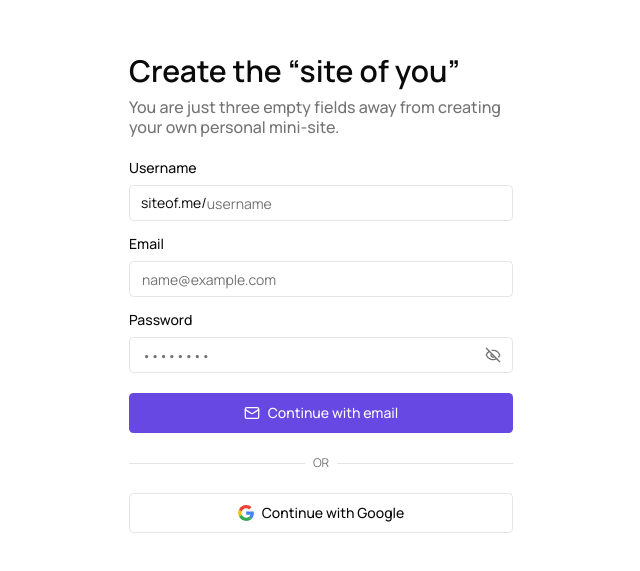
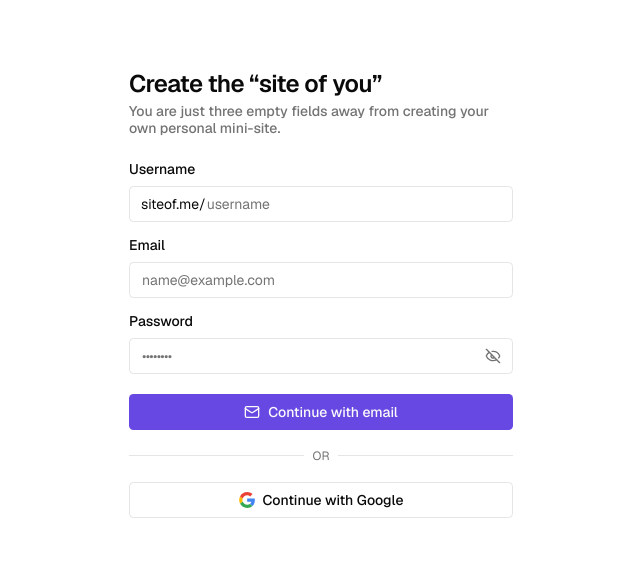
Before and after one commit to sudipb7/siteofme, a Next.js app: page /sign-up in a window 1280 px wide. Shown: the part 107-678 px from the top of the page, without its empty margins (319-959 px from the left). Built offline with nearby package versions, Linux system fonts and the light colour scheme.

Commit message:
refactor: update ui components

```diff
--- a/app/(auth)/activate/page.tsx
+++ b/app/(auth)/activate/page.tsx
@@ -34,14 +34,14 @@ export default async function AccountActivationPage({
     return (
       <main className="flex w-full min-h-dvh flex-col items-center justify-center p-6">
         <div className="mx-auto flex flex-col justify-center space-y-6 w-full max-w-sm">
-          <div className="space-y-2">
-            <h1 className="text-3xl font-semibold">Oops! Something went wrong</h1>
-            <p className="font-medium text-muted-foreground leading-tight">
+          <div className="space-y-1">
+            <h1 className="heading_primary">Oops! Something went wrong</h1>
+            <p className="description">
               Looks like your verification link has expired or isn&apos;t working. No worries though
               - you can try again by requesting a new one.
             </p>
           </div>
-          <Button size="lg" className="w-full" asChild>
+          <Button className="w-full" asChild>
             <Link href="/">Back to home</Link>
           </Button>
         </div>
@@ -57,14 +57,14 @@ export default async function AccountActivationPage({
   return (
     <main className="flex w-full min-h-dvh flex-col items-center justify-center p-6">
       <div className="mx-auto flex flex-col justify-center space-y-6 w-full max-w-sm">
-        <div className="space-y-2">
-          <h1 className="text-3xl font-semibold">All set! You&apos;ve secured your username!</h1>
-          <p className="font-medium text-muted-foreground leading-tight">
+        <div className="space-y-1">
+          <h1 className="heading_primary">All set! You&apos;ve secured your username!</h1>
+          <p className="description">
             Thanks for verifying your email. Your username is securely yours, and no one else can
             claim it.
           </p>
         </div>
-        <Button size="lg" className="w-full" asChild>
+        <Button className="w-full" asChild>
           <Link href="/app">Start creating</Link>
         </Button>
       </div>
--- a/app/(auth)/onboarding/components/full-name.tsx
+++ b/app/(auth)/onboarding/components/full-name.tsx
@@ -1,7 +1,6 @@
 import { z } from "zod";
 import { Loader2 } from "lucide-react";
 import { useForm } from "react-hook-form";
-import { Button } from "@/components/ui/button";
 import { zodResolver } from "@hookform/resolvers/zod";
 
 import {
@@ -14,6 +13,7 @@ import {
 } from "@/components/ui/form";
 import { User } from "@/db/schema";
 import { Input } from "@/components/ui/input";
+import { Button } from "@/components/ui/button";
 import { handleClientError } from "@/lib/utils";
 import { useUpdateUser } from "@/hooks/mutations";
 
@@ -59,15 +59,13 @@ export const FullNameForm = ({ user }: FullNameFormProps) => {
 
   return (
     <>
-      <div className="space-y-2">
-        <h1 className="text-3xl font-semibold">
+      <div className="space-y-1">
+        <h1 className="heading_primary">
           You&apos;ve made it through!
           <br />
           But what should we call you?
         </h1>
-        <p className="font-medium text-muted-foreground leading-tight">
-          No worries, we&apos;ll keep your name to ourselves
-        </p>
+        <p className="description">No worries, we&apos;ll keep your name to ourselves</p>
       </div>
       <Form {...form}>
         <form onSubmit={form.handleSubmit(onSubmit)} className="space-y-5">
@@ -91,7 +89,7 @@ export const FullNameForm = ({ user }: FullNameFormProps) => {
               </FormItem>
             )}
           />
-          <Button size="lg" type="submit" disabled={isLoading || !name} className="w-full">
+          <Button type="submit" disabled={isLoading || !name} className="w-full">
             {isLoading && <Loader2 className="size-4 animate-spin" />}
             Continue
           </Button>
--- a/app/(auth)/onboarding/components/verification.tsx
+++ b/app/(auth)/onboarding/components/verification.tsx
@@ -1,7 +1,8 @@
+import { useEffect } from "react";
+import { useRouter } from "next/navigation";
+
 import { User } from "@/db/schema";
 import { Button } from "@/components/ui/button";
-import { useRouter } from "next/navigation";
-import { useEffect } from "react";
 
 interface EmailVerificationMessageProps {
   user: User;
@@ -22,17 +23,17 @@ export const EmailVerificationMessage = ({ user }: EmailVerificationMessageProps
 
   return (
     <>
-      <div className="space-y-2">
-        <h1 className="text-3xl font-semibold">
+      <div className="space-y-1">
+        <h1 className="heading_primary">
           Hi {user.name}!
           <br />
           Verify, and it&apos;s yours.
         </h1>
-        <p className="font-medium text-muted-foreground leading-tight">
+        <p className="description">
           You have 48 hours to verify your account by clicking the link sent to your email
         </p>
       </div>
-      <Button size="lg" className="w-full" onClick={handleOnClick}>
+      <Button className="w-full" onClick={handleOnClick}>
         Start creating
       </Button>
     </>
--- a/app/(auth)/sign-in/components/form.tsx
+++ b/app/(auth)/sign-in/components/form.tsx
@@ -60,7 +60,7 @@ export const SignInForm = ({ className, ...props }: ComponentProps<"div">) => {
   }
 
   return (
-    <div className={cn("grid gap-6", className)} {...props}>
+    <div className={cn("grid gap-5", className)} {...props}>
       <Form {...form}>
         <form onSubmit={form.handleSubmit(onSubmit)} className="space-y-5">
           <div className="space-y-4">
@@ -126,7 +126,7 @@ export const SignInForm = ({ className, ...props }: ComponentProps<"div">) => {
               )}
             />
           </div>
-          <Button size="lg" type="submit" disabled={isLoading} className="w-full">
+          <Button type="submit" disabled={isLoading} className="w-full">
             {isLoading ? <Loader2 className="size-4 animate-spin" /> : <Mail className="size-4" />}
             Continue with email
           </Button>
@@ -140,13 +140,7 @@ export const SignInForm = ({ className, ...props }: ComponentProps<"div">) => {
           <span className="px-2 bg-background text-muted-foreground leading-none">Or</span>
         </div>
       </div>
-      <Button
-        type="button"
-        size="lg"
-        variant="outline"
-        onClick={onGoogleSignIn}
-        disabled={isLoading}
-      >
+      <Button type="button" variant="outline" onClick={onGoogleSignIn} disabled={isLoading}>
         {isGoogleAuthPending ? (
           <Loader2 className="size-4 animate-spin" />
         ) : (
--- a/app/(auth)/sign-in/page.tsx
+++ b/app/(auth)/sign-in/page.tsx
@@ -6,9 +6,9 @@ export default function SignInPage() {
   return (
     <main className="flex w-full min-h-dvh flex-col items-center justify-center p-6">
       <div className="mx-auto flex flex-col justify-center space-y-6 w-full max-w-sm">
-        <div className="space-y-2">
-          <h1 className="text-3xl font-semibold">Let&apos;s get back to it!</h1>
-          <p className="font-medium text-muted-foreground leading-tight">
+        <div className="space-y-1">
+          <h1 className="heading_primary">Let&apos;s get back to it!</h1>
+          <p className="description">
             Don&apos;t have an account?{" "}
             <Link href="/sign-up" className="underline hover:text-foreground transition-colors">
               Create one
--- a/app/(auth)/sign-up/components/form.tsx
+++ b/app/(auth)/sign-up/components/form.tsx
@@ -104,7 +104,7 @@ export const SignUpForm = ({ className, ...props }: ComponentProps<"div">) => {
   }, [username]);
 
   return (
-    <div className={cn("grid gap-6", className)} {...props}>
+    <div className={cn("grid gap-5", className)} {...props}>
       <Form {...form}>
         <form onSubmit={form.handleSubmit(onSubmit)} className="space-y-5">
           <div className="space-y-4">
@@ -198,7 +198,7 @@ export const SignUpForm = ({ className, ...props }: ComponentProps<"div">) => {
                       <button
                         type="button"
                         onClick={() => setShowPassword(prev => !prev)}
-                        className="absolute inset-y-0 right-0 min-h-full px-3 py-1.5 text-sm text-muted-foreground grid place-items-center hover:text-foreground transition-colors"
+                        className="absolute inset-y-0 right-0 min-h-full rounded-md px-3 py-1.5 text-sm text-muted-foreground grid place-items-center hover:text-foreground outline-none focus-visible:border-ring focus-visible:ring-ring/50 focus-visible:ring-[3px] transition-all"
                       >
                         {showPassword ? <Eye className="size-4" /> : <EyeOff className="size-4" />}
                       </button>
@@ -209,7 +209,7 @@ export const SignUpForm = ({ className, ...props }: ComponentProps<"div">) => {
               )}
             />
           </div>
-          <Button size="lg" type="submit" disabled={isLoading} className="w-full">
+          <Button type="submit" disabled={isLoading} className="w-full">
             {isLoading ? <Loader2 className="size-4 animate-spin" /> : <Mail className="size-4" />}
             Continue with email
           </Button>
@@ -223,13 +223,7 @@ export const SignUpForm = ({ className, ...props }: ComponentProps<"div">) => {
           <span className="px-2 text-muted-foreground bg-background leading-none">Or</span>
         </div>
       </div>
-      <Button
-        type="button"
-        size="lg"
-        variant="outline"
-        onClick={onGoogleSignIn}
-        disabled={isLoading}
-      >
+      <Button type="button" variant="outline" onClick={onGoogleSignIn} disabled={isLoading}>
         {isGoogleAuthPending ? (
           <Loader2 className="size-4 animate-spin" />
         ) : (
--- a/app/(auth)/sign-up/page.tsx
+++ b/app/(auth)/sign-up/page.tsx
@@ -4,9 +4,9 @@ export default function SignUpPage() {
   return (
     <main className="flex w-full min-h-dvh flex-col items-center justify-center p-6">
       <div className="mx-auto flex flex-col justify-center space-y-6 w-full max-w-sm">
-        <div className="space-y-2">
-          <h1 className="text-3xl font-semibold">Create the &ldquo;site of you&rdquo;</h1>
-          <p className="font-medium text-muted-foreground leading-tight">
+        <div className="space-y-1">
+          <h1 className="heading_primary">Create the &ldquo;site of you&rdquo;</h1>
+          <p className="description">
             You are just three empty fields away from creating your own personal mini-site.
           </p>
         </div>
--- a/app/globals.css
+++ b/app/globals.css
@@ -4,7 +4,7 @@
 @custom-variant dark (&:is(.dark *));
 
 @theme inline {
-  --font-sans: var(--font-manrope);
+  --font-sans: var(--font-geist);
   --font-mono: var(--font-geist-mono);
   --color-sidebar-ring: var(--sidebar-ring);
   --color-sidebar-border: var(--sidebar-border);
@@ -88,4 +88,10 @@
   body {
     @apply min-h-full bg-background text-foreground flex;
   }
+  .heading_primary {
+    @apply text-2xl font-semibold tracking-tight leading-tight;
+  }
+  .description {
+    @apply font-medium text-muted-foreground leading-tight text-sm;
+  }
 }
--- a/app/layout.tsx
+++ b/app/layout.tsx
@@ -1,13 +1,13 @@
 import { Toaster } from "sonner";
 import type { Metadata } from "next";
-import { Geist_Mono, Manrope } from "next/font/google";
+import { Geist_Mono, Geist } from "next/font/google";
 
 import "./globals.css";
 import { cn } from "@/lib/utils";
 import { QueryProvider } from "@/components/query-provider";
 
-const manrope = Manrope({
-  variable: "--font-manrope",
+const geist = Geist({
+  variable: "--font-geist",
   subsets: ["latin"],
 });
 
@@ -28,7 +28,7 @@ export default function RootLayout({
 }>) {
   return (
     <html lang="en" suppressHydrationWarning>
-      <body className={cn(manrope.variable, geistMono.variable, "antialiased font-sans")}>
+      <body className={cn(geist.variable, geistMono.variable, "antialiased font-sans")}>
         <QueryProvider>
           {children} <Toaster richColors />
         </QueryProvider>
```
Also changed, not shown: app/(auth)/onboarding/components/username.tsx (+9 -12 lines), app/(main)/app/components/header.tsx (+31 -9 lines).
